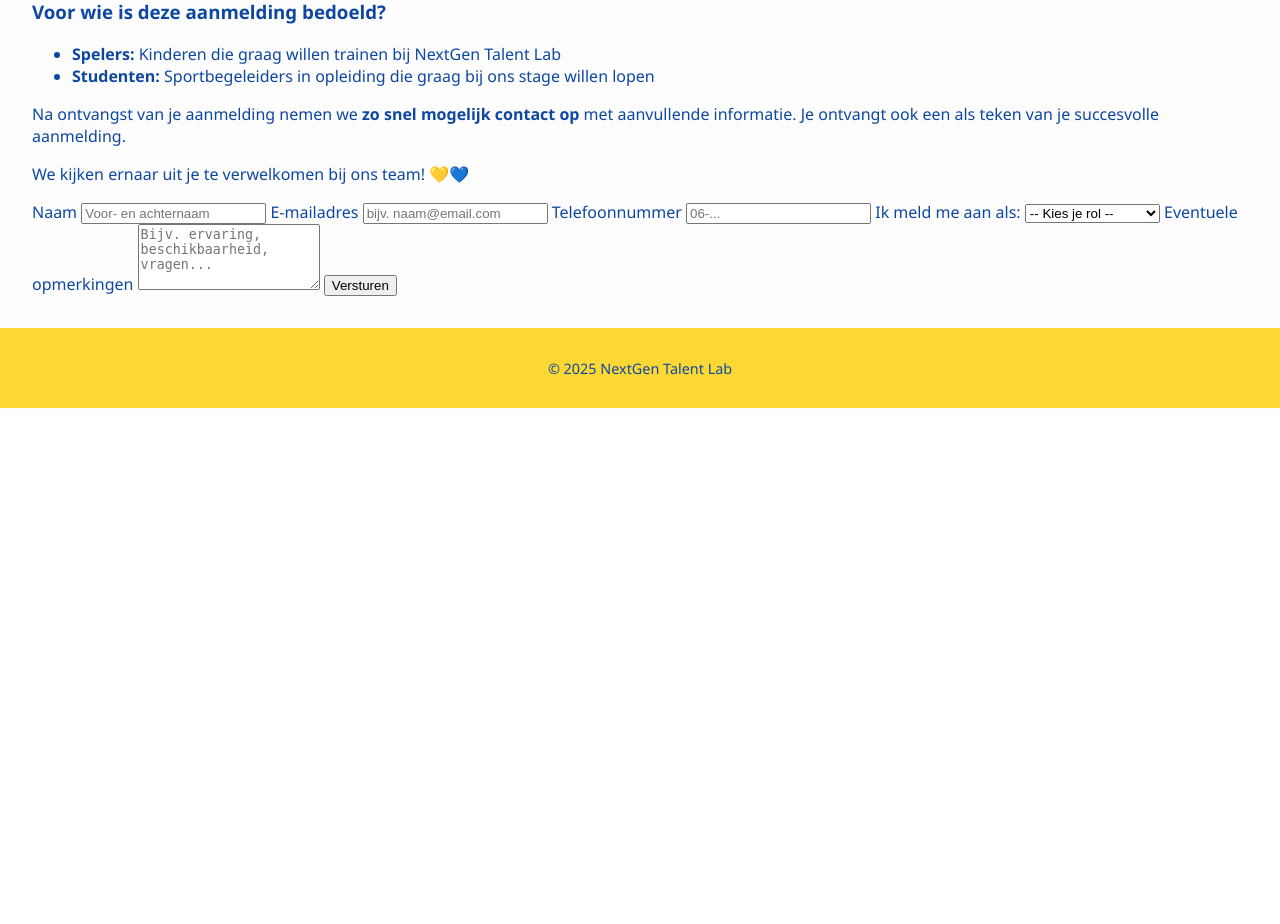
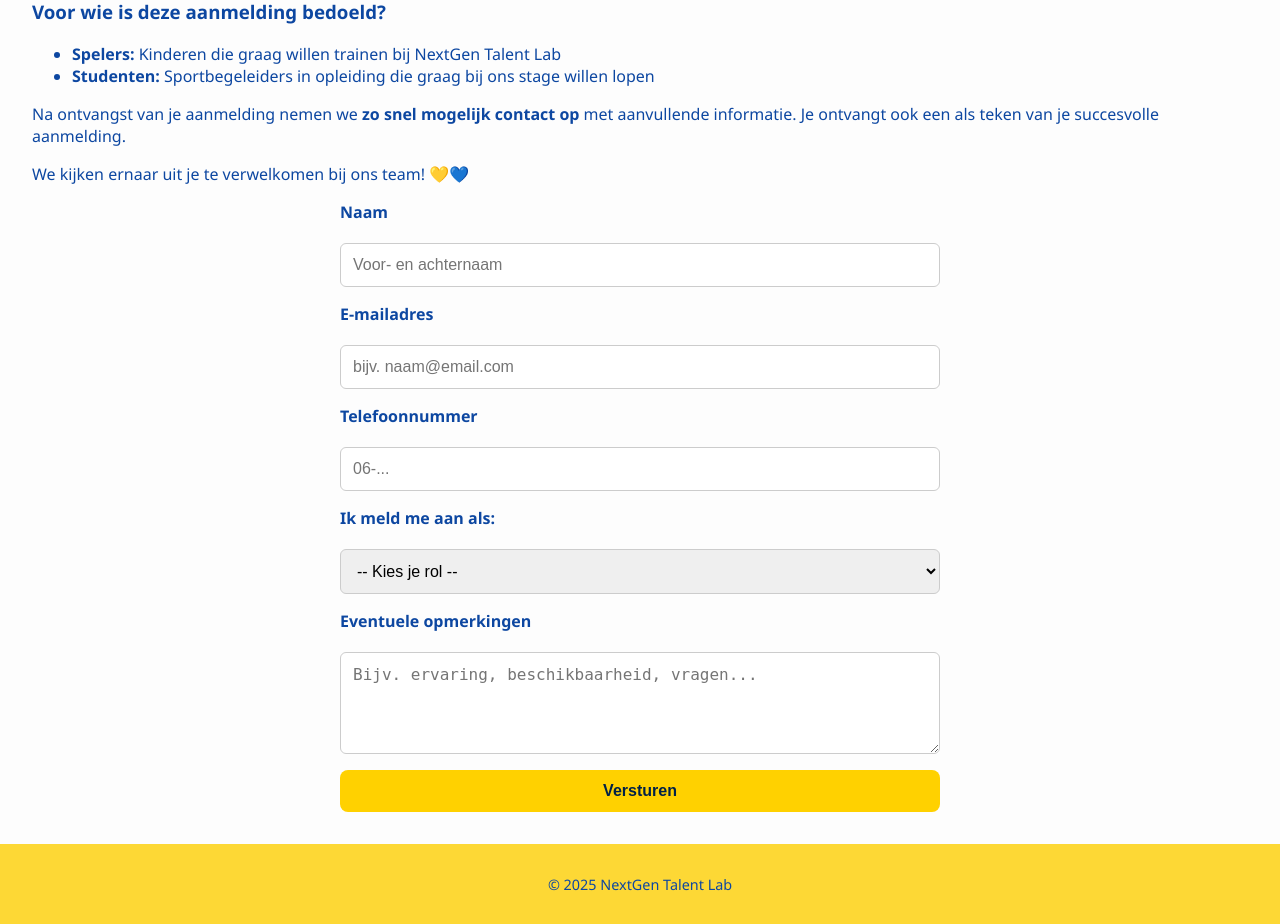
Before and after one commit to nextgentalentlab/nextgentalentlab, a PHP site: page /aanmelden.html in a window 1280 px wide. Shown: the part 386-1310 px from the top of the page. Before the commit the page ends 794 px from the top, so only its background shows below. Run offline with PHP 8.4, Linux system fonts and the light colour scheme.

Commit message:
Update style.css

```diff
--- a/style.css
+++ b/style.css
@@ -117,4 +117,40 @@ footer {
 
 .cta-button:hover {
   background-color: #e6bc00;
+}.aanmeldformulier {
+  display: flex;
+  flex-direction: column;
+  max-width: 600px;
+  margin: 0 auto;
+  gap: 1rem;
 }
+
+.aanmeldformulier label {
+  font-weight: bold;
+  margin-bottom: 0.25rem;
+}
+
+.aanmeldformulier input,
+.aanmeldformulier select,
+.aanmeldformulier textarea {
+  padding: 0.75rem;
+  font-size: 1rem;
+  border: 1px solid #ccc;
+  border-radius: 6px;
+}
+
+.aanmeldformulier button {
+  background-color: #FFD100;
+  color: #002147;
+  font-weight: bold;
+  border: none;
+  padding: 0.75rem;
+  font-size: 1rem;
+  border-radius: 8px;
+  cursor: pointer;
+  transition: background-color 0.3s ease;
+}
+
+.aanmeldformulier button:hover {
+  background-color: #e6bc00;
+}
```
